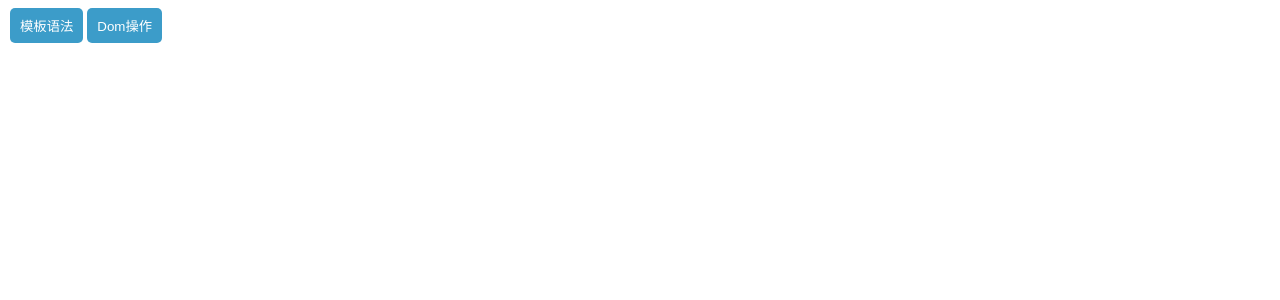
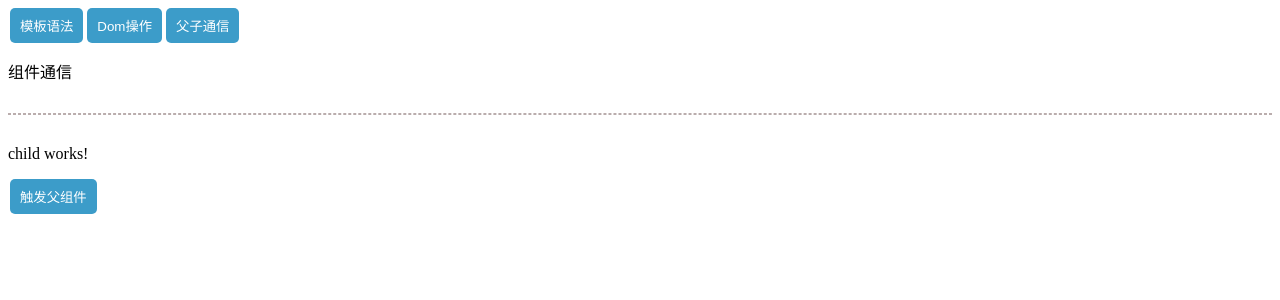
Before and after one commit to junjie-zeng/Angular2, an Angular app: page /communication in a window 1280 px wide. Before the commit this address led to /. Shown: the top 300 px of the page. Built offline with nearby package versions, Linux system fonts and the light colour scheme.

Commit message:
angular2 demo

```diff
--- a/src/app/app-routing.module.ts
+++ b/src/app/app-routing.module.ts
@@ -2,6 +2,7 @@ import { NgModule } from '@angular/core';
 import { Routes, RouterModule } from '@angular/router';
 import { BasicGrammarComponent } from './components/basic-grammar/basic-grammar.component';
 import { DomOperationComponent } from './components/dom-operation/dom-operation.component';
+import { CommunicationComponent } from './components/communication/communication.component';
 const routes: Routes = [
   // 基本语法组件
   {
@@ -9,6 +10,9 @@ const routes: Routes = [
   },
   {
     path:"dom",component:DomOperationComponent
+  },
+  {
+    path:"communication",component:CommunicationComponent
   }
 ];
 
--- a/src/app/app.component.html
+++ b/src/app/app.component.html
@@ -1,4 +1,5 @@
 <button  [routerLink]="['/basic']" > 模板语法 </button>
 <button  [routerLink]="['/dom']" > Dom操作 </button>
+<button  [routerLink]="['/communication']" > 父子通信 </button>
 
 <router-outlet></router-outlet>
--- a/src/app/app.module.ts
+++ b/src/app/app.module.ts
@@ -6,13 +6,17 @@ import { AppComponent } from './app.component';
 import { BasicGrammarComponent } from './components/basic-grammar/basic-grammar.component';
 import { DomOperationComponent } from './components/dom-operation/dom-operation.component';
 import { TestComponent } from './components/test/test.component';
+import { CommunicationComponent } from './components/communication/communication.component';
+import { ChildComponent } from './components/communication/child/child.component';
 
 @NgModule({
   declarations: [
     AppComponent,
     BasicGrammarComponent,
     DomOperationComponent,
-    TestComponent
+    TestComponent,
+    CommunicationComponent,
+    ChildComponent
   ],
   imports: [
     BrowserModule,
--- a/src/app/components/basic-grammar/basic-grammar.component.html
+++ b/src/app/components/basic-grammar/basic-grammar.component.html
@@ -1,4 +1,5 @@
 <div>
+    <p>基本语法</p>
     <hr>
     <!-- 数据绑定 、 管道符-->
     {{pageInfo | json}}
--- /dev/null
+++ b/src/app/components/communication/child/child.component.html
@@ -0,0 +1,3 @@
+<p>child works!</p>
+
+<button (click) = "triggerParentMethod()">触发父组件</button>
--- /dev/null
+++ b/src/app/components/communication/child/child.component.ts
@@ -0,0 +1,26 @@
+import { Component, OnInit ,Input,Output,EventEmitter} from '@angular/core';
+
+@Component({
+  selector: 'app-child',
+  templateUrl: './child.component.html',
+  styleUrls: ['./child.component.less']
+})
+export class ChildComponent implements OnInit {
+  // 接收父组件传递的值
+  @Input() info:Object
+
+  // 子组件传值触发父组件
+  @Output() private outer = new EventEmitter()
+  constructor() { }
+
+  ngOnInit(): void {
+    //console.log(this.info)
+  }
+
+
+  // 子事件广播数据给父组件
+  triggerParentMethod(){
+    this.outer.emit('我来子 child...')
+  }
+
+}
--- /dev/null
+++ b/src/app/components/communication/communication.component.html
@@ -0,0 +1,5 @@
+<p>组件通信</p>
+<hr>
+<!-- 父组件传值给子组件   [info] = "info"  -->
+<!-- 子触发父组件中的方法 (outer) = "parentMethods($event)" -->
+<app-child [info] = "info" (outer) = "parentMethods($event)"></app-child>
--- /dev/null
+++ b/src/app/components/communication/communication.component.ts
@@ -0,0 +1,23 @@
+import { Component, OnInit } from '@angular/core';
+
+@Component({
+  selector: 'app-communication',
+  templateUrl: './communication.component.html',
+  styleUrls: ['./communication.component.less']
+})
+export class CommunicationComponent implements OnInit {
+  private info = {
+    _from:'我来自父组件'
+  }
+  constructor() { }
+
+  ngOnInit(): void {
+  }
+
+  parentMethods(info:any){
+    console.log(info)
+  }
+
+
+
+}
--- a/src/app/components/dom-operation/dom-operation.component.html
+++ b/src/app/components/dom-operation/dom-operation.component.html
@@ -1,3 +1,4 @@
+<p>Dom操作</p>
 <hr>
 <button (click) = "getYsDom()">原生js获取dom</button>
 <h1 id = "ysDom">原生js获取我</h1>
```
Also changed, not shown: src/app/components/communication/child/child.component.less (added), src/app/components/communication/communication.component.less (added), 2 other files (tests, documents, lock files or other folders).
